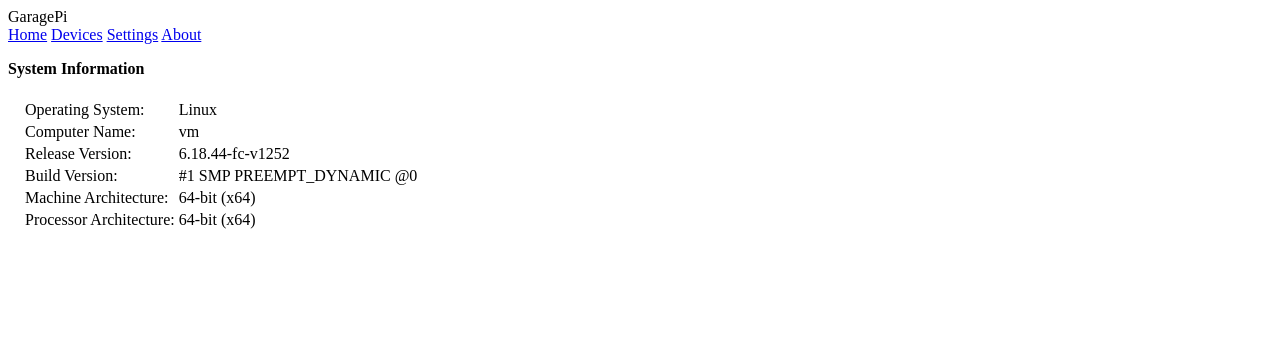
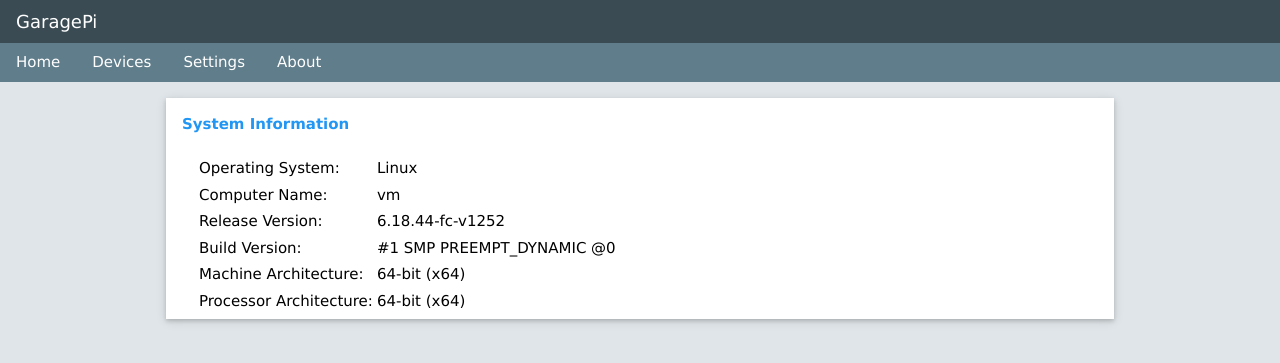
Before and after one commit to mlaguayojr/GaragePi, a Flask app: page /about/system/ in a window 1280 px wide. Shown: the top 363 px of the page. Run offline with Flask 2, Linux system fonts and the light colour scheme; some libraries are stand-ins or nearby versions.

Commit message:
fixed Styles refs with Flask

```diff
--- a/templates/header.html
+++ b/templates/header.html
@@ -9,11 +9,11 @@
 
 <!-- ONLINE ACCESS ONLY -->
 <!-- <link rel="stylesheet" href="https://www.w3schools.com/w3css/3/w3.css"> -->
-<link rel="stylesheet" type="text/css" href="w3.css">
+<link rel="stylesheet" type="text/css" href="{{ url_for('static', filename='w3.css')}}">
 
 <!-- ONLINE ACCESS ONLY -->
 <!-- <link rel="stylesheet" href="https://www.w3schools.com/lib/w3-theme-blue-grey.css"> -->
-<link rel="stylesheet" type="text/css" href="w3-theme-blue-grey.css">
+<link rel="stylesheet" type="text/css" href="{{ url_for('static', filename='w3-theme-blue-grey.css')}}">
 
 <link rel="stylesheet" href="https://cdnjs.cloudflare.com/ajax/libs/font-awesome/4.7.0/css/font-awesome.min.css">
 
```
